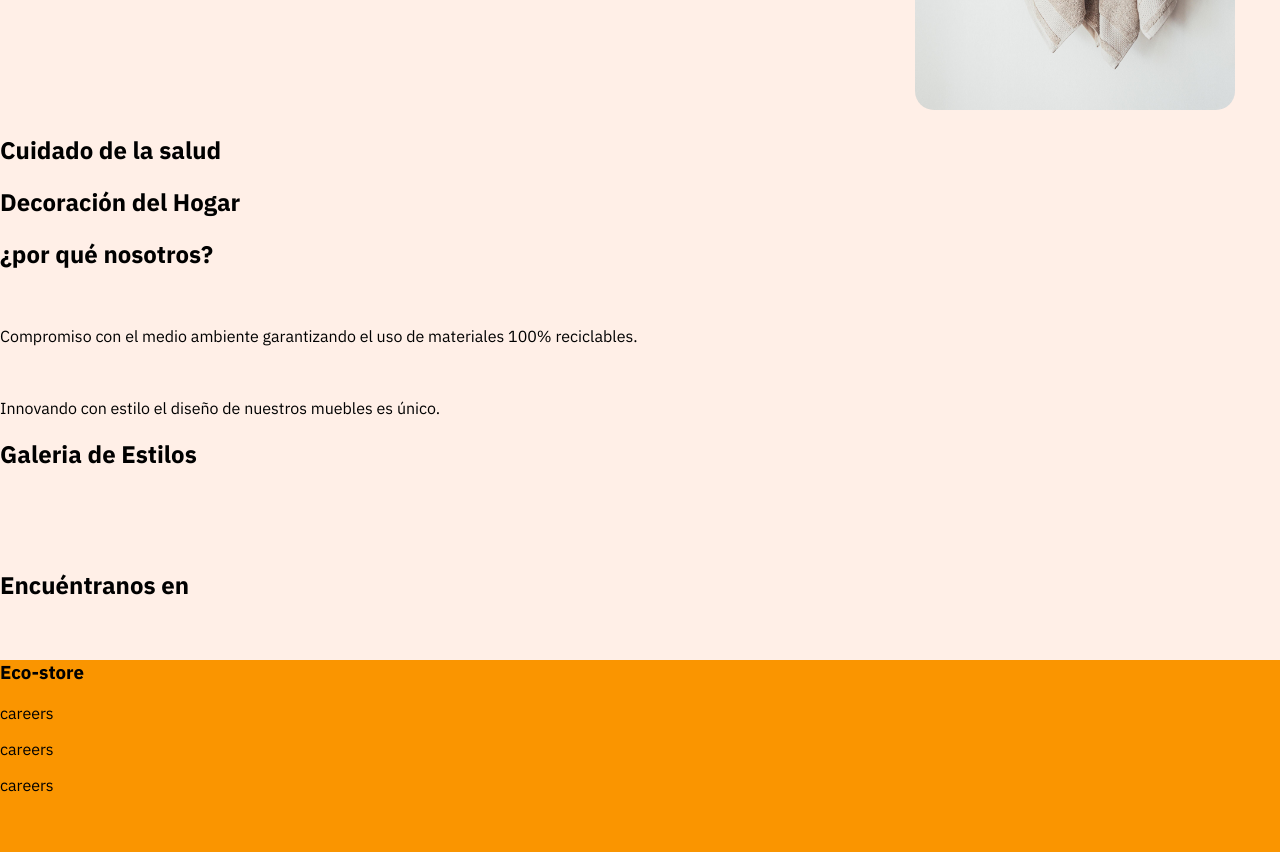
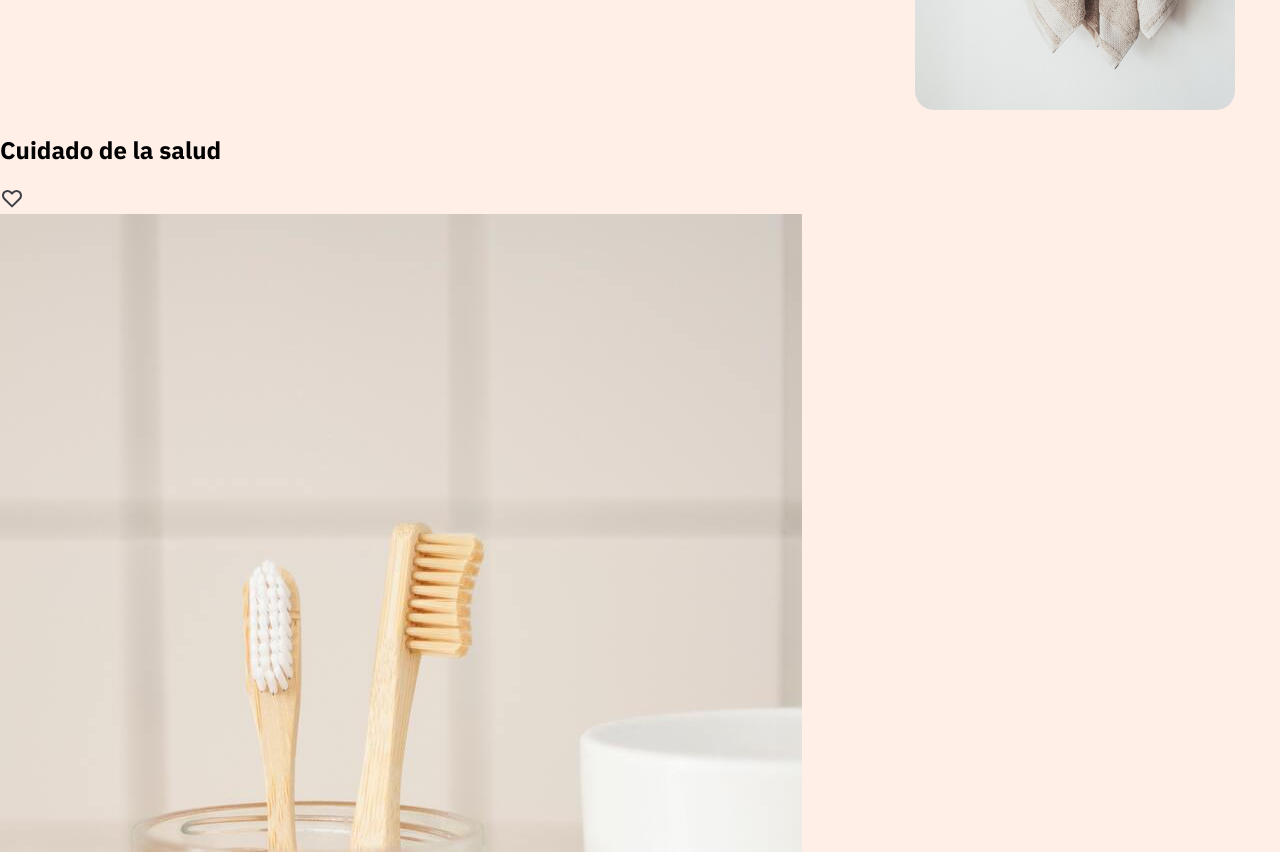
Before and after one commit to Josy30/Proyecto_sas_1, a plain HTML site: page index.html in a window 1280 px wide. Shown: the part 480-1332 px from the top of the page. Drawn offline with Linux system fonts and the light colour scheme.

Commit message:
Proyecto-sas25.1

```diff
--- a/index.html
+++ b/index.html
@@ -43,6 +43,18 @@
         <section class="product-section">
             <div class="healthcare">
                 <h2>Cuidado de la salud</h2>
+                <div class="card-section">
+                    <div class="product-card">
+                        <svg width="24" height="24" viewBox="0 0 24 24" fill="none" xmlns="http://www.w3.org/2000/svg">
+                            <path d="M3.34255 7.7779C3.5687 7.23194 3.90017 6.73586 4.31804 6.31799C4.7359 5.90012 5.23198 5.56865 5.77795 5.3425C6.32392 5.11635 6.90909 4.99995 7.50004 4.99995C8.09099 4.99995 8.67616 5.11635 9.22213 5.3425C9.7681 5.56865 10.2642 5.90012 10.682 6.31799L12 7.63599L13.318 6.31799C14.162 5.47407 15.3066 4.99997 16.5 4.99997C17.6935 4.99997 18.8381 5.47407 19.682 6.31799C20.526 7.16191 21.0001 8.30651 21.0001 9.49999C21.0001 10.6935 20.526 11.8381 19.682 12.682L12 20.364L4.31804 12.682C3.90017 12.2641 3.5687 11.7681 3.34255 11.2221C3.1164 10.6761 3 10.0909 3 9.49999C3 8.90904 3.1164 8.32387 3.34255 7.7779Z" stroke="#3F3F46" stroke-width="2" stroke-linecap="round" stroke-linejoin="round"/>
+                            </svg>
+                        <div class="product-image">
+                            <img src="./assets/img/products/toothbrush.jpg" alt="">
+                        </div>
+                        <h3>Cepillo de Bambú</h3>
+                        <p>Paquete de 2 unidades</p>
+                    </div>
+                </div>
             </div>
             <div class="furniture">
                 <h2>Decoración del Hogar</h2>
--- a/scss/main.scss
+++ b/scss/main.scss
@@ -41,6 +41,7 @@ article{
     padding-left: 45px;
     padding-right: 45px;
     display: flex;
+    padding-top: 70px;
     justify-content:space-between;
     .impact-section{
         display: flex;
@@ -73,6 +74,39 @@ article{
         }
     }
 
+section{
+    width:100%;
+    height: auto;
+    padding: 60px;
+
+    h2{
+        color: $primary-text-color;
+        font-size: 2em;
+    }
+    .healthcare{
+        h2{
+            font-weight: 300;
+            padding-bottom: 60px;
+        }
+        .product-card{
+            width: 12vw;
+            height: auto;
+            background-color: $secondary-color;
+            color:$primary-text-color;
+            padding: 20px;
+            border-radius: 8px;
+            img{
+                width: 200px;
+                height: 150px;
+                background-image: cover;
+                border-radius: 6px;
+
+            }
+        }
+    }
+}
+
+
 
 footer{
     background-color:$quaternion-color;
```
